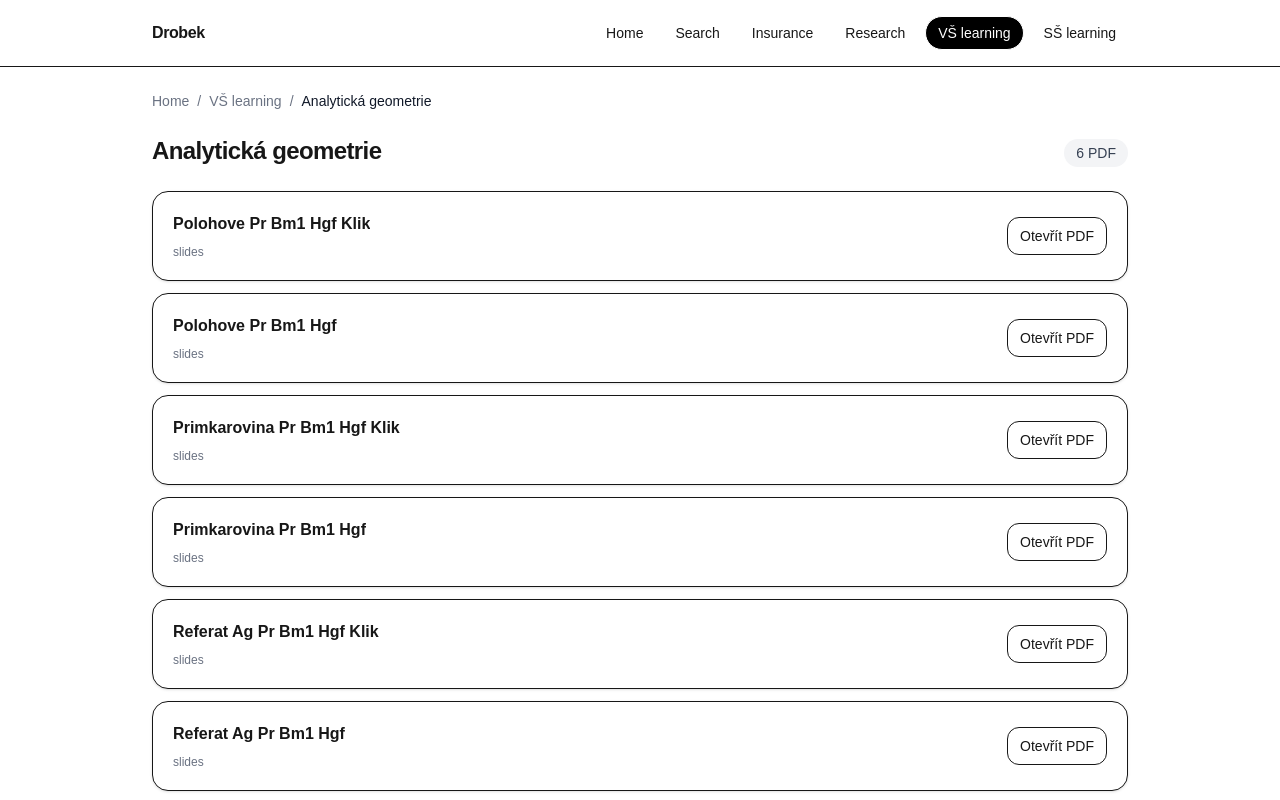
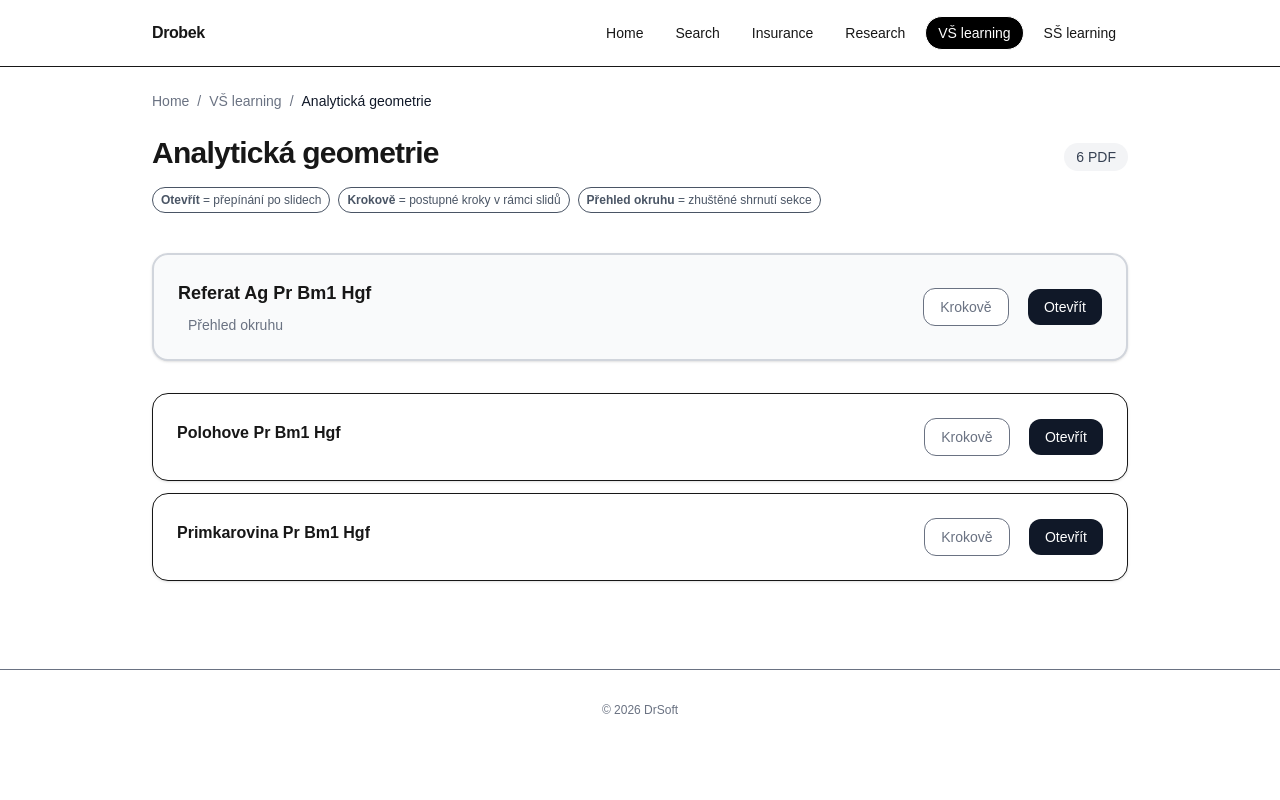
Before and after one commit to drobekj/drobek-portfolio, a Next.js app: page /vs/analyticka_geometrie in a window 1280 px wide. Shown: the top 800 px of the page. Built offline with nearby package versions, Linux system fonts and the light colour scheme.

Commit message:
UI: sjednoceni SS a VS layoutu, grid zarovnani tlacitek

```diff
--- a/src/app/ss/[topicSlug]/page.tsx
+++ b/src/app/ss/[topicSlug]/page.tsx
@@ -1,6 +1,7 @@
 import { notFound } from "next/navigation";
 import { repo } from "@/lib/data/localRepository";
 import { Breadcrumbs } from "@/components/Breadcrumbs";
+import { groupTopicPdfs } from "@/lib/pdfGrouping";
 
 export async function generateMetadata({
   params,
@@ -23,6 +24,8 @@ export default async function SSTopicPage({
   const topic = await repo.getTopic("ss", topicSlug);
   if (!topic) return notFound();
 
+  const { overview, groups } = groupTopicPdfs(topic.items);
+
   return (
     <div>
       <Breadcrumbs
@@ -32,11 +35,17 @@ export default async function SSTopicPage({
           { href: `/ss/${topic.slug}`, label: topic.title },
         ]}
       />
+
+      {/* ===== HLAVIČKA ===== */}
       <div className="flex flex-wrap items-end justify-between gap-3">
         <div>
-          <h1 className="text-2xl font-semibold tracking-tight">{topic.title}</h1>
+          <h1 className="text-3xl font-semibold tracking-tight">
+            {topic.title}
+          </h1>
           {topic.description ? (
-            <p className="mt-2 text-sm text-gray-500">{topic.description}</p>
+            <p className="mt-2 text-sm text-gray-500">
+              {topic.description}
+            </p>
           ) : null}
         </div>
 
@@ -45,41 +54,124 @@ export default async function SSTopicPage({
         </div>
       </div>
 
-      <div className="mt-6 space-y-3">
-        {topic.items.map((item) => (
+      {/* ===== LEGENDA ===== */}
+      <div className="mt-4 flex flex-wrap gap-2 text-xs text-gray-600">
+        <span className="rounded-full border bg-white px-2 py-1">
+          <span className="font-semibold">Otevřít</span> = přepínání po slidech
+        </span>
+
+        <span className="rounded-full border bg-white px-2 py-1">
+          <span className="font-semibold">Krokově</span> = postupné kroky v rámci slidů
+        </span>
+
+        {overview ? (
+          <span className="rounded-full border bg-white px-2 py-1">
+            <span className="font-semibold">Přehled okruhu</span> = zhuštěné shrnutí sekce
+          </span>
+        ) : null}
+      </div>
+
+      <div className="mt-10 space-y-8">
+        {/* ===== OVERVIEW (pokud existuje) ===== */}
+        {overview ? (
+          <div className="rounded-2xl border-2 border-gray-300 bg-gray-50 p-6 shadow-sm transition hover:shadow-md">
+            <div className="flex flex-wrap items-center justify-between gap-4">
+              <div className="min-w-0">
+                <div className="text-lg font-semibold">
+                  {overview.base.title}
+                </div>
+                <div className="mt-2 pl-0.5 text-sm font-medium text-gray-500">
+                  Přehled okruhu
+                </div>
+              </div>
+
+              {/* Pravý panel: [Krokově] [Otevřít] */}
+              <div className="inline-grid grid-cols-2 items-center justify-items-end gap-2">
+                {overview.step ? (
+                  <a
+                    href={overview.step.pdfPath}
+                    target="_blank"
+                    rel="noopener noreferrer"
+                    className="rounded-xl border bg-white px-4 py-2 text-sm font-medium text-gray-500 hover:bg-gray-50"
+                  >
+                    Krokově
+                  </a>
+                ) : (
+                  <span className="invisible rounded-xl border px-4 py-2 text-sm font-medium">
+                    Krokově
+                  </span>
+                )}
+
+                <a
+                  href={overview.base.pdfPath}
+                  target="_blank"
+                  rel="noopener noreferrer"
+                  className="rounded-xl bg-gray-900 px-4 py-2 text-sm font-medium text-white hover:opacity-90"
+                >
+                  Otevřít
+                </a>
+              </div>
+            </div>
+          </div>
+        ) : null}
+
+        {/* ===== PREZENTACE ===== */}
+        <div className="space-y-3">
+          {groups.map((group) => (
             <div
-            key={item.id}
-            className="flex items-center justify-between gap-4 rounded-2xl border bg-white p-5 shadow-sm"
+              key={group.base.id}
+              className="flex flex-wrap items-center justify-between gap-4 rounded-2xl border bg-white p-6 shadow-sm transition hover:shadow-md"
             >
               <div className="min-w-0">
-              <div className="truncate text-base font-semibold">{item.title}</div>
+                <div className="truncate text-base font-semibold">
+                  {group.base.title}
+                </div>
+
                 <div className="mt-2 flex flex-wrap gap-x-3 gap-y-1 text-xs text-gray-500">
-                {item.year ? <span>{item.year}</span> : null}
-                {item.type ? <span>{item.type}</span> : null}
-                {item.level ? <span>{item.level}</span> : null}
-                {(item.tags ?? []).map((t) => (
+                  {group.base.year ? <span>{group.base.year}</span> : null}
+                  {group.base.level ? <span>{group.base.level}</span> : null}
+                  {(group.base.tags ?? []).map((t) => (
                     <span key={t}>#{t}</span>
                   ))}
                 </div>
               </div>
 
+              {/* Pravý panel: [Krokově] [Otevřít] */}
+              <div className="inline-grid grid-cols-2 items-center justify-items-end gap-2">
+                {group.step ? (
                   <a
-              href={item.pdfPath}
+                    href={group.step.pdfPath}
                     target="_blank"
                     rel="noopener noreferrer"
-              className="shrink-0 rounded-xl border bg-black px-3 py-2 text-sm font-medium text-white transition hover:bg-gray-800"
+                    className="rounded-xl border bg-white px-4 py-2 text-sm font-medium text-gray-500 hover:bg-gray-50"
                   >
-              Otevřít PDF
+                    Krokově
                   </a>
+                ) : (
+                  <span className="invisible rounded-xl border px-4 py-2 text-sm font-medium">
+                    Krokově
+                  </span>
+                )}
+
+                <a
+                  href={group.base.pdfPath}
+                  target="_blank"
+                  rel="noopener noreferrer"
+                  className="rounded-xl bg-gray-900 px-4 py-2 text-sm font-medium text-white hover:opacity-90"
+                >
+                  Otevřít
+                </a>
+              </div>
             </div>
           ))}
 
-        {!topic.items.length ? (
+          {!groups.length ? (
             <div className="rounded-2xl border bg-white p-5 text-sm text-gray-500">
               Zatím zde nejsou žádné materiály.
             </div>
           ) : null}
         </div>
       </div>
+    </div>
   );
 }
--- a/src/app/vs/[topicSlug]/page.tsx
+++ b/src/app/vs/[topicSlug]/page.tsx
@@ -1,6 +1,7 @@
 import { notFound } from "next/navigation";
 import { repo } from "@/lib/data/localRepository";
 import { Breadcrumbs } from "@/components/Breadcrumbs";
+import { groupTopicPdfs } from "@/lib/pdfGrouping";
 
 export async function generateMetadata({
   params,
@@ -23,6 +24,8 @@ export default async function VSTopicPage({
   const topic = await repo.getTopic("vs", topicSlug);
   if (!topic) return notFound();
 
+  const { overview, groups } = groupTopicPdfs(topic.items);
+
   return (
     <div>
       <Breadcrumbs
@@ -32,11 +35,17 @@ export default async function VSTopicPage({
           { href: `/vs/${topic.slug}`, label: topic.title },
         ]}
       />
+
+      {/* ===== HLAVIČKA ===== */}
       <div className="flex flex-wrap items-end justify-between gap-3">
         <div>
-          <h1 className="text-2xl font-semibold tracking-tight">{topic.title}</h1>
+          <h1 className="text-3xl font-semibold tracking-tight">
+            {topic.title}
+          </h1>
           {topic.description ? (
-            <p className="mt-2 text-sm text-gray-500">{topic.description}</p>
+            <p className="mt-2 text-sm text-gray-500">
+              {topic.description}
+            </p>
           ) : null}
         </div>
 
@@ -45,41 +54,124 @@ export default async function VSTopicPage({
         </div>
       </div>
 
-      <div className="mt-6 space-y-3">
-        {topic.items.map((item) => (
+      {/* ===== LEGENDA ===== */}
+      <div className="mt-4 flex flex-wrap gap-2 text-xs text-gray-600">
+        <span className="rounded-full border bg-white px-2 py-1">
+          <span className="font-semibold">Otevřít</span> = přepínání po slidech
+        </span>
+
+        <span className="rounded-full border bg-white px-2 py-1">
+          <span className="font-semibold">Krokově</span> = postupné kroky v rámci slidů
+        </span>
+
+        {overview ? (
+          <span className="rounded-full border bg-white px-2 py-1">
+            <span className="font-semibold">Přehled okruhu</span> = zhuštěné shrnutí sekce
+          </span>
+        ) : null}
+      </div>
+
+      <div className="mt-10 space-y-8">
+        {/* ===== OVERVIEW (pokud existuje) ===== */}
+        {overview ? (
+          <div className="rounded-2xl border-2 border-gray-300 bg-gray-50 p-6 shadow-sm transition hover:shadow-md">
+            <div className="flex flex-wrap items-center justify-between gap-4">
+              <div className="min-w-0">
+                <div className="text-lg font-semibold">
+                  {overview.base.title}
+                </div>
+                <div className="mt-2 pl-2.5 text-sm font-medium text-gray-500">
+                  Přehled okruhu
+                </div>
+              </div>
+
+              {/* Pravý panel: [Krokově] [Otevřít] */}
+              <div className="inline-grid grid-cols-2 items-center justify-items-end gap-2">
+                {overview.step ? (
+                  <a
+                    href={overview.step.pdfPath}
+                    target="_blank"
+                    rel="noopener noreferrer"
+                    className="rounded-xl border bg-white px-4 py-2 text-sm font-medium text-gray-500 hover:bg-gray-50"
+                  >
+                    Krokově
+                  </a>
+                ) : (
+                  <span className="invisible rounded-xl border px-4 py-2 text-sm font-medium">
+                    Krokově
+                  </span>
+                )}
+
+                <a
+                  href={overview.base.pdfPath}
+                  target="_blank"
+                  rel="noopener noreferrer"
+                  className="rounded-xl bg-gray-900 px-4 py-2 text-sm font-medium text-white hover:opacity-90"
+                >
+                  Otevřít
+                </a>
+              </div>
+            </div>
+          </div>
+        ) : null}
+
+        {/* ===== PREZENTACE ===== */}
+        <div className="space-y-3">
+          {groups.map((group) => (
             <div
-            key={item.id}
-            className="flex items-center justify-between gap-4 rounded-2xl border bg-white p-5 shadow-sm"
+              key={group.base.id}
+              className="flex flex-wrap items-center justify-between gap-4 rounded-2xl border bg-white p-6 shadow-sm transition hover:shadow-md"
             >
               <div className="min-w-0">
-              <div className="truncate text-base font-semibold">{item.title}</div>
+                <div className="truncate text-base font-semibold">
+                  {group.base.title}
+                </div>
+
                 <div className="mt-2 flex flex-wrap gap-x-3 gap-y-1 text-xs text-gray-500">
-                {item.year ? <span>{item.year}</span> : null}
-                {item.type ? <span>{item.type}</span> : null}
-                {item.level ? <span>{item.level}</span> : null}
-                {(item.tags ?? []).map((t) => (
+                  {group.base.year ? <span>{group.base.year}</span> : null}
+                  {group.base.level ? <span>{group.base.level}</span> : null}
+                  {(group.base.tags ?? []).map((t) => (
                     <span key={t}>#{t}</span>
                   ))}
                 </div>
               </div>
 
+              {/* Pravý panel: [Krokově] [Otevřít] */}
+              <div className="inline-grid grid-cols-2 items-center justify-items-end gap-2">
+                {group.step ? (
                   <a
-              href={item.pdfPath}
+                    href={group.step.pdfPath}
                     target="_blank"
                     rel="noopener noreferrer"
-              className="shrink-0 rounded-xl border bg-white px-3 py-2 text-sm font-medium hover:opacity-80"
+                    className="rounded-xl border bg-white px-4 py-2 text-sm font-medium text-gray-500 hover:bg-gray-50"
                   >
-              Otevřít PDF
+                    Krokově
                   </a>
+                ) : (
+                  <span className="invisible rounded-xl border px-4 py-2 text-sm font-medium">
+                    Krokově
+                  </span>
+                )}
+
+                <a
+                  href={group.base.pdfPath}
+                  target="_blank"
+                  rel="noopener noreferrer"
+                  className="rounded-xl bg-gray-900 px-4 py-2 text-sm font-medium text-white hover:opacity-90"
+                >
+                  Otevřít
+                </a>
+              </div>
             </div>
           ))}
 
-        {!topic.items.length ? (
+          {!groups.length ? (
             <div className="rounded-2xl border bg-white p-5 text-sm text-gray-500">
               Zatím zde nejsou žádné materiály.
             </div>
           ) : null}
         </div>
       </div>
+    </div>
   );
 }
--- /dev/null
+++ b/src/lib/pdfGrouping.ts
@@ -0,0 +1,89 @@
+// src/lib/pdfGrouping.ts
+
+export type PdfType = "slides" | "worksheet" | "test" | "notes" | "other";
+
+export type PdfItem = {
+  id: string;
+  title: string;
+  pdfPath: string; // merge key, e.g. "/pdfs/vs/diferencialni_pocet_i/limita_pr_bm1_hgf.pdf"
+  type?: PdfType;
+  year?: number | null;
+  level?: "easy" | "medium" | "hard" | null;
+  tags?: string[];
+};
+
+export type PdfVariant = {
+  base: PdfItem;
+  step?: PdfItem; // *_klik.pdf
+};
+
+export type PdfGroupedView = {
+  overview?: PdfVariant; // referat_*.pdf (+ optional *_klik)
+  groups: PdfVariant[];  // regular presentations grouped by base/step
+};
+
+function getFileName(pdfPath: string): string {
+  const parts = pdfPath.split("/");
+  return parts[parts.length - 1] ?? pdfPath;
+}
+
+function isStepVariant(pdfPath: string): boolean {
+  return pdfPath.toLowerCase().endsWith("_klik.pdf");
+}
+
+function baseKeyFromPath(pdfPath: string): string {
+  // Normalize "_klik.pdf" -> ".pdf" so base + step share a key
+  const lower = pdfPath.toLowerCase();
+  if (lower.endsWith("_klik.pdf")) {
+    return pdfPath.slice(0, -"_klik.pdf".length) + ".pdf";
+  }
+  return pdfPath;
+}
+
+function isOverviewFile(pdfPath: string): boolean {
+  // overview/referat is identified by filename prefix "referat_"
+  const name = getFileName(pdfPath).toLowerCase();
+  return name.startsWith("referat_");
+}
+
+export function groupTopicPdfs(items: PdfItem[]): PdfGroupedView {
+  const byKey = new Map<string, { base?: PdfItem; step?: PdfItem }>();
+
+  for (const item of items) {
+    const key = baseKeyFromPath(item.pdfPath);
+    const entry = byKey.get(key) ?? {};
+    if (isStepVariant(item.pdfPath)) entry.step = item;
+    else entry.base = item;
+    byKey.set(key, entry);
+  }
+
+  let overview: PdfVariant | undefined;
+  const groups: PdfVariant[] = [];
+
+  for (const [key, entry] of byKey.entries()) {
+    // If we only have a step pdf without base, treat step as base fallback
+    const base = entry.base ?? entry.step;
+    if (!base) continue;
+
+    const variant: PdfVariant = {
+      base,
+      step: entry.base ? entry.step : undefined, // only keep step if base exists
+    };
+
+    if (isOverviewFile(key)) {
+      // "referat_*.pdf" goes to overview
+      overview = variant;
+    } else {
+      groups.push(variant);
+    }
+  }
+
+  // Deterministic order: by title, then pdfPath
+  groups.sort((a, b) => {
+    const at = (a.base.title ?? "").localeCompare(b.base.title ?? "", "cs");
+    if (at !== 0) return at;
+    return a.base.pdfPath.localeCompare(b.base.pdfPath);
+  });
+
+  return { overview, groups };
+}
```
Lines whose indentation alone changed are shown as unchanged.
